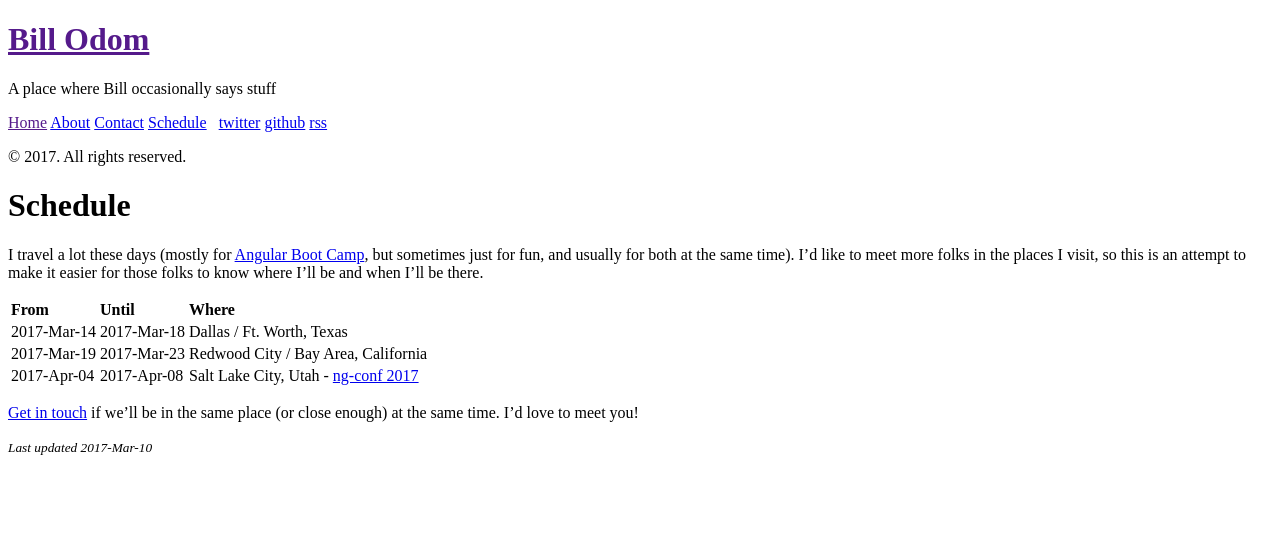
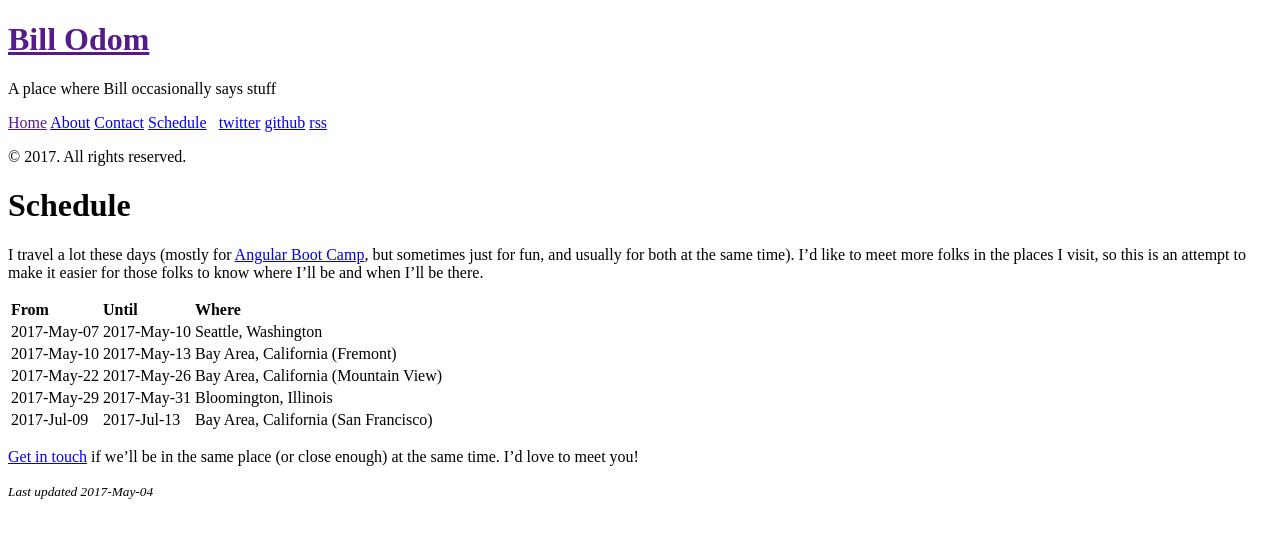
Before and after one commit to wnodom/wnodom.github.io, a Jekyll site: the page built from schedule.md, in a window 1280 px wide. Shown: the top 538 px of the page. Built offline with Jekyll 4.4.1, drawn with Linux system fonts in a browser that asks for light colours.

Commit message:
Update schedule

```diff
--- a/schedule.md
+++ b/schedule.md
@@ -1,16 +1,18 @@
 ---
 layout: page
 title: Schedule
-update_date: Fri Mar 10 11:22:12 2017
+update_date: Thu May  4 19:30:31 2017
 ---
 
 I travel a lot these days (mostly for [Angular Boot Camp](http://angularbootcamp.com/), but sometimes just for fun, and usually for both at the same time). I'd like to meet more folks in the places I visit, so this is an attempt to make it easier for those folks to know where I'll be and when I'll be there.
 
 | From        | Until       | Where
 |:------------|:------------|:-
-| 2017-Mar-14 | 2017-Mar-18 | Dallas / Ft. Worth, Texas
-| 2017-Mar-19 | 2017-Mar-23 | Redwood City / Bay Area, California
-| 2017-Apr-04 | 2017-Apr-08 | Salt Lake City, Utah - [ng-conf 2017](https://ng-conf.org)
+| 2017-May-07 | 2017-May-10 | Seattle, Washington
+| 2017-May-10 | 2017-May-13 | Bay Area, California (Fremont)
+| 2017-May-22 | 2017-May-26 | Bay Area, California (Mountain View)
+| 2017-May-29 | 2017-May-31 | Bloomington, Illinois
+| 2017-Jul-09 | 2017-Jul-13 | Bay Area, California (San Francisco)
 
 [Get in touch](/contact/) if we'll be in the same place (or close enough) at the same time. I'd love to meet you!
 
```
